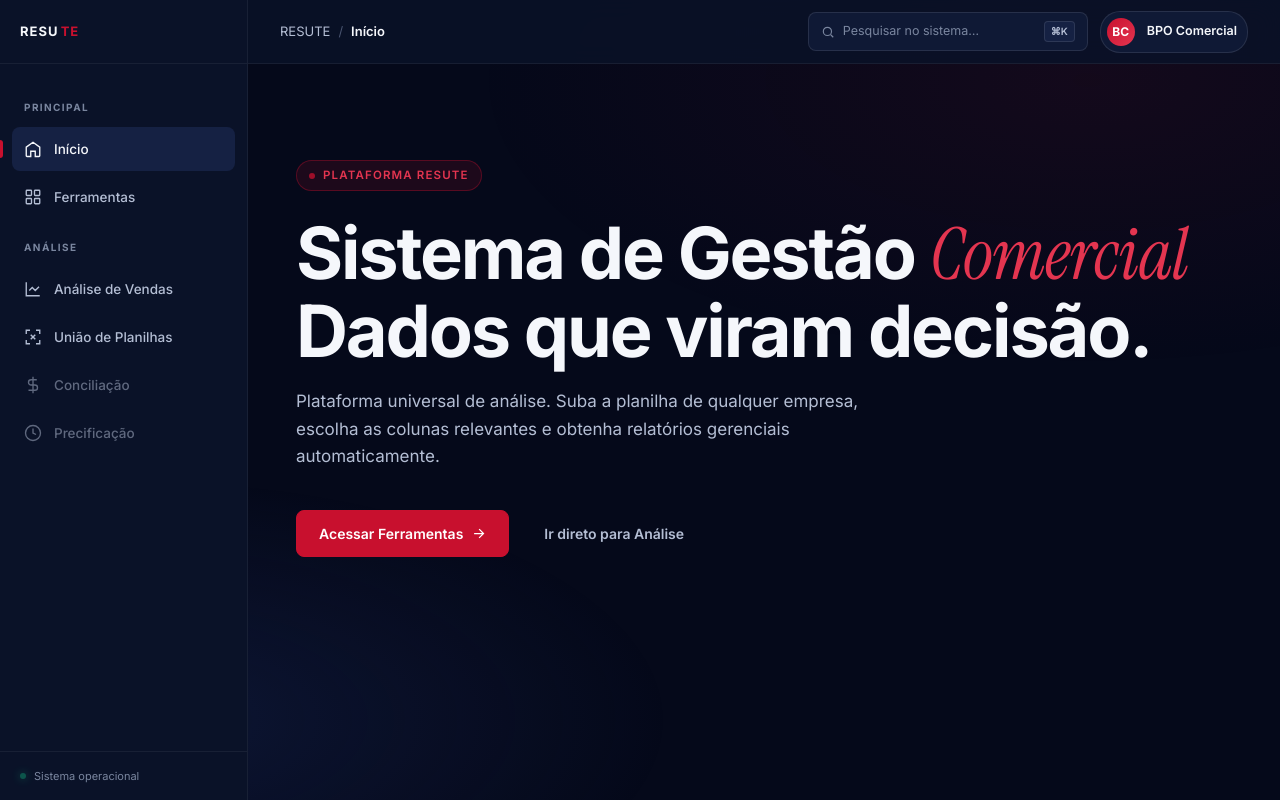
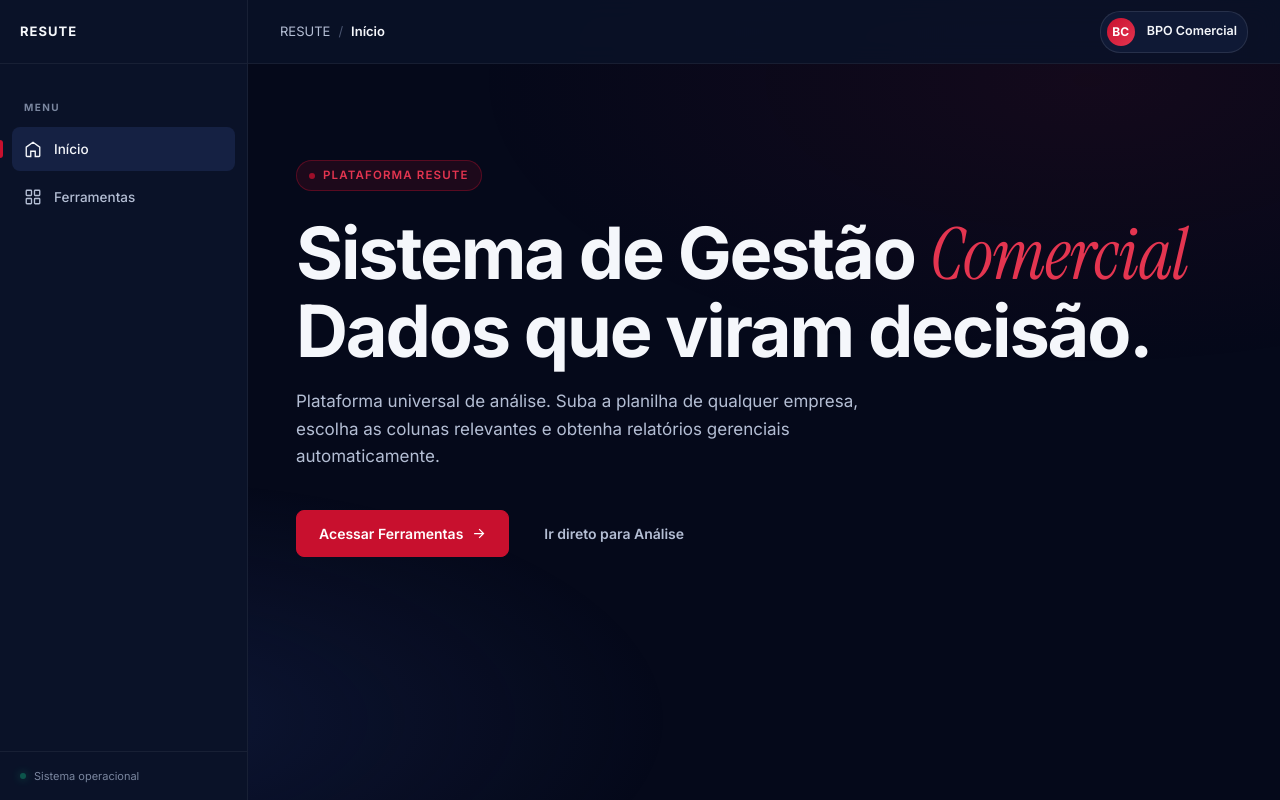
Before and after one commit to bpocomercialresute-collab/RESUTE-Analytics, a plain HTML site: page index.html in a window 1280 px wide. Drawn offline with nearby package versions, Linux system fonts and the light colour scheme.

Commit message:
limpeza visual sidebar e hero

```diff
--- a/index.html
+++ b/index.html
@@ -15,10 +15,10 @@
 
 <aside class="sidebar">
   <div class="sidebar-header">
-    <div class="sidebar-brand">RESU<span>TE</span></div>
+    <div class="sidebar-brand">RESUTE</div>
   </div>
   <nav class="sidebar-nav">
-    <div class="nav-section">Principal</div>
+    <div class="nav-section">Menu</div>
     <div class="nav-item active" data-view="view-home">
       <svg viewBox="0 0 24 24" fill="none" stroke="currentColor"><path d="M3 9.5 12 3l9 6.5V21a1 1 0 0 1-1 1h-5v-7h-6v7H4a1 1 0 0 1-1-1V9.5z"/></svg>
       <span>Início</span>
@@ -26,23 +26,6 @@
     <div class="nav-item" data-view="view-tools">
       <svg viewBox="0 0 24 24" fill="none" stroke="currentColor"><rect x="3" y="3" width="7" height="7" rx="1"/><rect x="14" y="3" width="7" height="7" rx="1"/><rect x="3" y="14" width="7" height="7" rx="1"/><rect x="14" y="14" width="7" height="7" rx="1"/></svg>
       <span>Ferramentas</span>
-    </div>
-    <div class="nav-section">Análise</div>
-    <div class="nav-item" data-view="view-app">
-      <svg viewBox="0 0 24 24" fill="none" stroke="currentColor"><path d="M3 3v18h18"/><path d="M7 14l4-4 4 4 5-5"/></svg>
-      <span>Análise de Vendas</span>
-    </div>
-    <div class="nav-item" data-view="view-uniao">
-      <svg viewBox="0 0 24 24" fill="none" stroke="currentColor"><path d="M8 3H3v5"/><path d="M21 8V3h-5"/><path d="M3 16v5h5"/><path d="M16 21h5v-5"/><path d="M9 9l6 6"/><path d="M15 9l-6 6"/></svg>
-      <span>União de Planilhas</span>
-    </div>
-    <div class="nav-item" style="opacity:0.5;cursor:default;">
-      <svg viewBox="0 0 24 24" fill="none" stroke="currentColor"><path d="M12 1v22M17 5H9.5a3.5 3.5 0 0 0 0 7h5a3.5 3.5 0 1 1 0 7H6"/></svg>
-      <span>Conciliação</span>
-    </div>
-    <div class="nav-item" style="opacity:0.5;cursor:default;">
-      <svg viewBox="0 0 24 24" fill="none" stroke="currentColor"><circle cx="12" cy="12" r="10"/><path d="M12 6v6l4 2"/></svg>
-      <span>Precificação</span>
     </div>
   </nav>
   <div class="sidebar-footer">
@@ -59,11 +42,6 @@
       <span class="breadcrumb-current" id="breadcrumbCurrent">Início</span>
     </div>
     <div class="topbar-actions">
-      <div class="topbar-search">
-        <svg viewBox="0 0 24 24" fill="none" stroke="currentColor"><circle cx="11" cy="11" r="7"/><path d="m21 21-4.3-4.3"/></svg>
-        <span>Pesquisar no sistema…</span>
-        <kbd>⌘K</kbd>
-      </div>
       <div class="topbar-user">
         <div class="avatar">BC</div>
         <div class="topbar-user-name">BPO Comercial</div>
@@ -113,10 +91,7 @@
           <p>Consolide múltiplas planilhas em um único arquivo. Detecta a coluna de data automaticamente e ordena os registros do mais antigo ao mais recente.</p>
           <div class="tool-meta"><span class="badge badge-active"><span class="badge-dot"></span>Disponível</span><div class="tool-arrow"><svg viewBox="0 0 24 24" fill="none" stroke="currentColor" stroke-width="2"><path d="M5 12h14M13 5l7 7-7 7"/></svg></div></div>
         </div>
-        <div class="tool-card" data-status="soon"><div class="tool-icon"><svg viewBox="0 0 24 24" fill="none" stroke="currentColor"><path d="M12 1v22M17 5H9.5a3.5 3.5 0 0 0 0 7h5a3.5 3.5 0 1 1 0 7H6"/></svg></div><h3>Conciliação Financeira</h3><p>Mapeamento de extratos bancários contra gateways de pagamento.</p><div class="tool-meta"><span class="badge badge-soon">Em breve</span></div></div>
-        <div class="tool-card" data-status="soon"><div class="tool-icon"><svg viewBox="0 0 24 24" fill="none" stroke="currentColor"><circle cx="12" cy="12" r="10"/><path d="M8 14s1.5 2 4 2 4-2 4-2"/><line x1="9" y1="9" x2="9.01" y2="9"/><line x1="15" y1="9" x2="15.01" y2="9"/></svg></div><h3>Precificação Inteligente</h3><p>Calculadora de markup com custos, impostos e taxas de marketplace.</p><div class="tool-meta"><span class="badge badge-soon">Em breve</span></div></div>
-        <div class="tool-card" data-status="soon"><div class="tool-icon"><svg viewBox="0 0 24 24" fill="none" stroke="currentColor"><path d="M20 7L9 18l-5-5"/></svg></div><h3>Conferência de Estoque</h3><p>Comparativo físico vs sistema com apontamento automático.</p><div class="tool-meta"><span class="badge badge-soon">Em breve</span></div></div>
-        <div class="tool-card" data-status="soon"><div class="tool-icon"><svg viewBox="0 0 24 24" fill="none" stroke="currentColor"><path d="M3 7h18M3 12h18M3 17h18"/></svg></div><h3>Controle de Comissões</h3><p>Cálculo automático de comissões por vendedor.</p><div class="tool-meta"><span class="badge badge-soon">Em breve</span></div></div>
+
         <div class="tool-card" data-status="soon"><div class="tool-icon"><svg viewBox="0 0 24 24" fill="none" stroke="currentColor"><path d="M21 15a2 2 0 0 1-2 2H7l-4 4V5a2 2 0 0 1 2-2h14a2 2 0 0 1 2 2z"/></svg></div><h3>Relatórios Gerenciais</h3><p>Dashboards consolidados para gestão executiva.</p><div class="tool-meta"><span class="badge badge-soon">Em breve</span></div></div>
       </div>
     </div>
```
